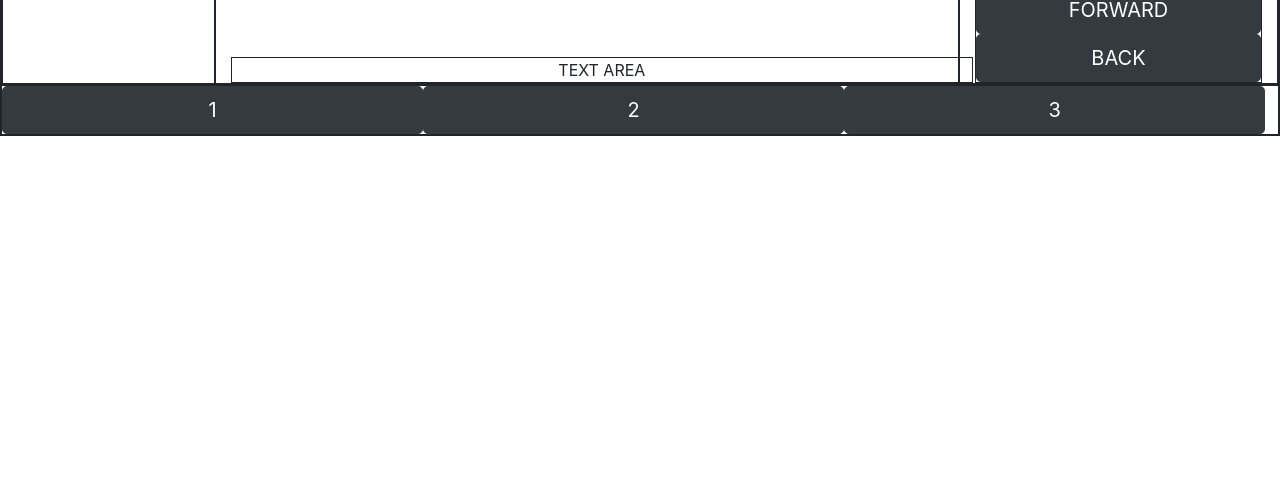
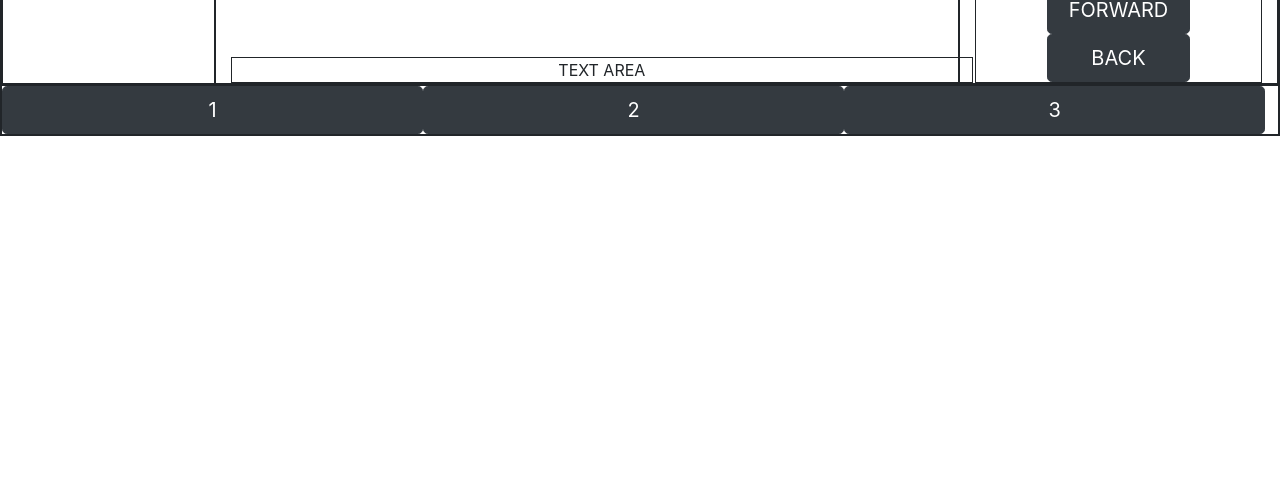
Before and after one commit to ambientstl/cave-game, a website: page index.html in a window 1280 px wide. Shown: the part 305-800 px from the top of the page. Drawn offline with nearby package versions, Linux system fonts and the light colour scheme.

Commit message:
resize movement buttons

```diff
--- a/css/styles.css
+++ b/css/styles.css
@@ -13,7 +13,9 @@ img {
 
 .move-controls button {
   display: block;
-  width: 100%;
+  width: 50%;
+  height: 50%;
+  margin: auto;
 }
 
 .map-btn button,
```
